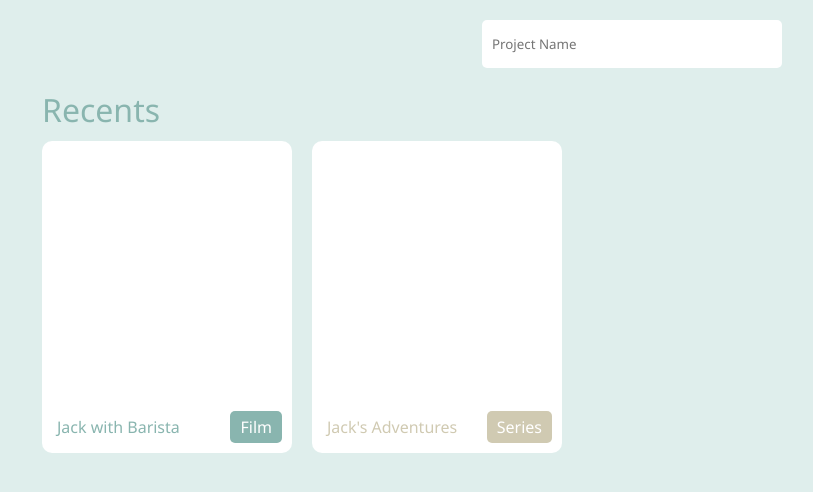
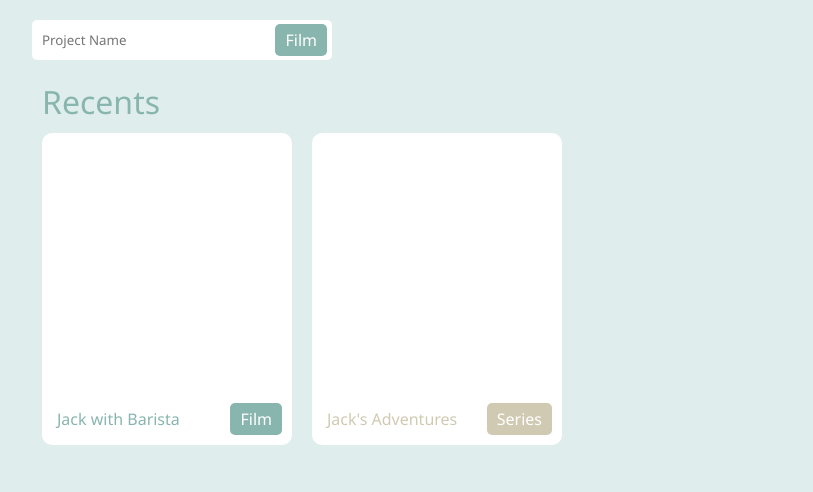
Before and after one commit to rarya618/Storia, a React (Create React App) app: page / in a window 1280 px wide. Shown: the top 492 px of the page, without its empty margins (8-821 px from the left). Built offline with nearby package versions, Linux system fonts and the light colour scheme.

Commit message:
Updated Input Box

```diff
--- a/src/App.css
+++ b/src/App.css
@@ -41,6 +41,11 @@ a {
   background: #D0CAB2;
 }
 
+.transparent {
+  background: transparent;
+  border: none;
+}
+
 .white-color {
   color: #fff;
 }
@@ -52,6 +57,7 @@ a {
 .brown-color {
   color: #D0CAB2;
 }
+
 
 
 /* Heading Formatting */
@@ -77,9 +83,27 @@ a {
 }
 
 .text-box {
-  padding: 15px 10px;
+  padding: 10px 10px;
   width: 280px;
+  height: 20px;
   border: none;
+  position: relative;
+}
+
+.inner-text-box {
+  margin: 0;
+  width: 60%;
+  height: 20px;
+  padding: 0;
+}
+
+.text-box .label {
+  top: 4px;
+  right: 5px;
+}
+
+.inner-text-box:focus {
+  outline: none;
 }
 
 .preview {
@@ -112,7 +136,22 @@ a {
   text-align: right;
 }
 
+.absolute {
+  position: absolute;
+}
+
+.push-left {
+  left: 10px;
+}
+
 .push-right {
-  position: absolute;
   right: 10px;
 }
+
+.push-up {
+  top: 10px;
+}
+
+.push-up-small {
+  top: 4px;
+}
--- a/src/components/NewProject.js
+++ b/src/components/NewProject.js
@@ -1,7 +1,10 @@
 function NewProject() {
     return (
       <div className="container">
-          <input className="text-box round-5px" type="text" placeholder="Project Name"/>
+        <div className="text-box round-5px white">
+          <input className="inner-text-box absolute push-left transparent left" type="text" placeholder="Project Name"/>
+          <span className={"label round-5px white-color absolute right green"}>Film</span>
+        </div>
       </div>
     );
 }
--- a/src/components/objects/RecentFile.js
+++ b/src/components/objects/RecentFile.js
@@ -25,7 +25,7 @@ const RecentFile = props => {
                 <div className={"preview " + classCode + "-color"}></div>
                 <div className="row">
                     <h4 className={"heading left " + classCode + "-color"}>{props.name}</h4>
-                    <span className={"label round-5px white-color push-right right " + classCode}>{props.type}</span>
+                    <span className={"label round-5px white-color absolute push-right right " + classCode}>{props.type}</span>
                 </div>
             </div>
         </Link>
```
